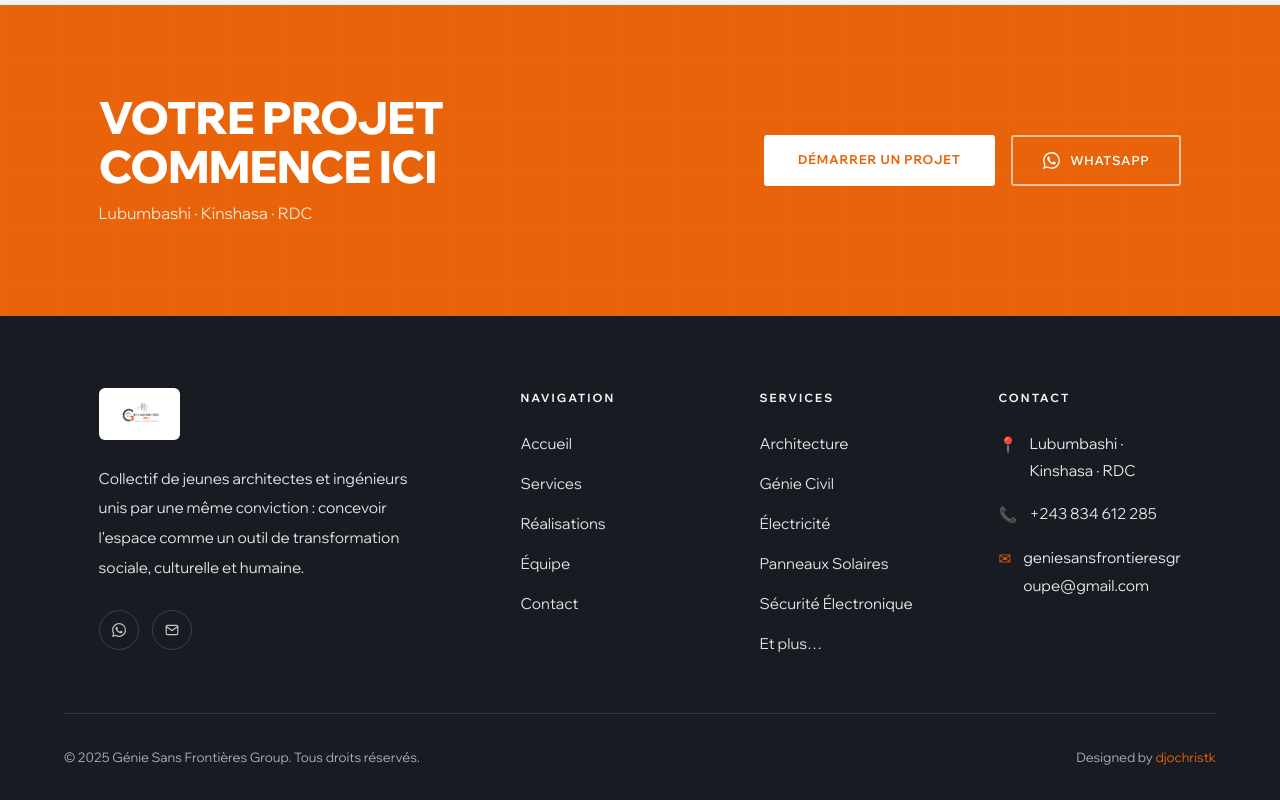
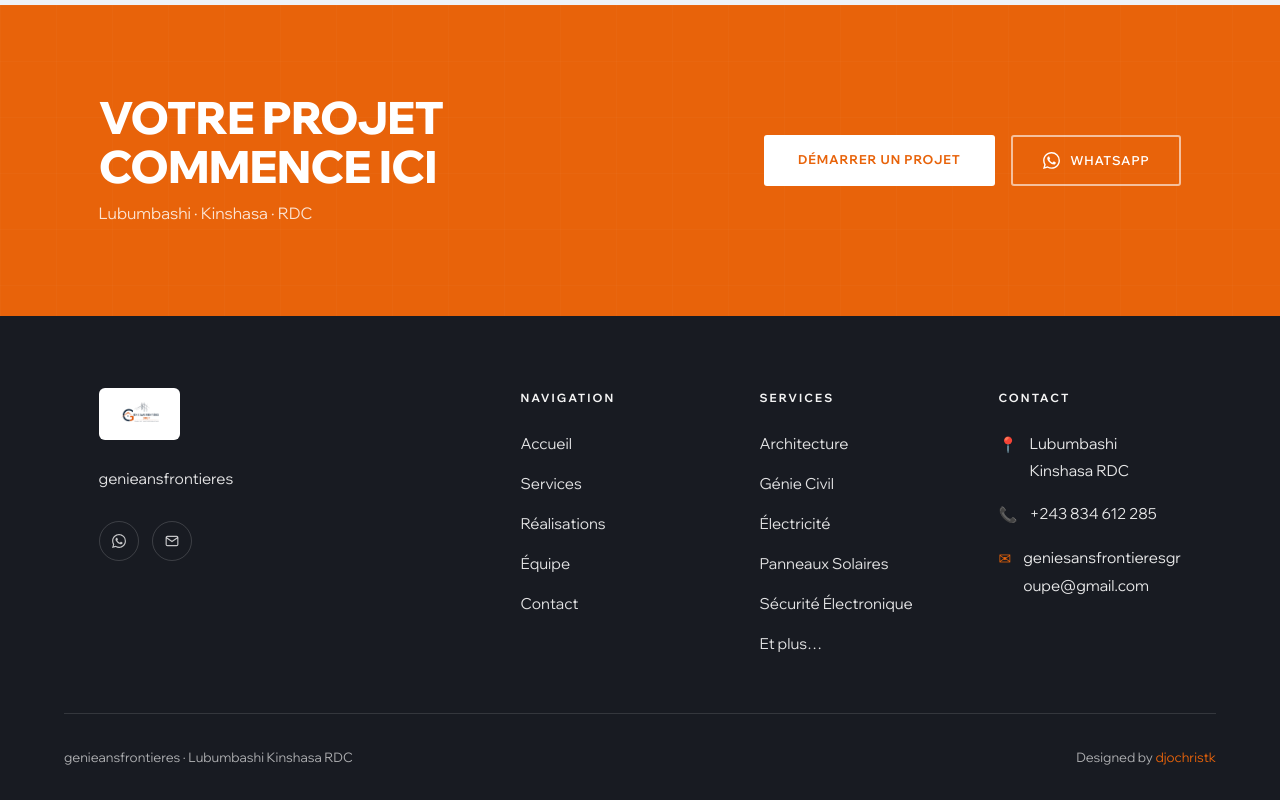
Before and after one commit to Djochrist/genie-sans-frontieres, a plain HTML site: page index.html in a window 1280 px wide. Shown: the part 9600-10400 px from the top of the page. Drawn offline with Linux system fonts and the light colour scheme; a web font is replaced by a local one.

Commit message:
chore: update footer copy across site to 'genieansfrontieres · Lubumbashi Kinshasa RDC'

```diff
--- a/index.html
+++ b/index.html
@@ -537,9 +537,7 @@
   <div class="footer__grid">
     <div>
       <img src="images/logo/logo-transparent.png" alt="Génie Sans Frontières Group" class="footer__brand-logo" />
-      <p class="footer__brand-desc">
-        Collectif de jeunes architectes et ingénieurs unis par une même conviction : concevoir l'espace comme un outil de transformation sociale, culturelle et humaine.
-      </p>
+      <p class="footer__brand-desc">genieansfrontieres</p>
       <div class="footer__socials">
         <a href="https://wa.me/243834612285" target="_blank" rel="noopener" class="footer__social" aria-label="WhatsApp">
           <svg width="14" height="14" viewBox="0 0 24 24" fill="currentColor"><path d="M17.472 14.382c-.297-.149-1.758-.867-2.03-.967-.273-.099-.471-.148-.67.15-.197.297-.767.966-.94 1.164-.173.199-.347.223-.644.075-.297-.15-1.255-.463-2.39-1.475-.883-.788-1.48-1.761-1.653-2.059-.173-.297-.018-.458.13-.606.134-.133.298-.347.446-.52.149-.174.198-.298.298-.497.099-.198.05-.371-.025-.52-.075-.149-.669-1.612-.916-2.207-.242-.579-.487-.5-.669-.51-.173-.008-.371-.01-.57-.01-.198 0-.52.074-.792.372-.272.297-1.04 1.016-1.04 2.479 0 1.462 1.065 2.875 1.213 3.074.149.198 2.096 3.2 5.077 4.487.709.306 1.262.489 1.694.625.712.227 1.36.195 1.871.118.571-.085 1.758-.719 2.006-1.413.248-.694.248-1.289.173-1.413-.074-.124-.272-.198-.57-.347m-5.421 7.403h-.004a9.87 9.87 0 01-5.031-1.378l-.361-.214-3.741.982.998-3.648-.235-.374a9.86 9.86 0 01-1.51-5.26c.001-5.45 4.436-9.884 9.888-9.884 2.64 0 5.122 1.03 6.988 2.898a9.825 9.825 0 012.893 6.994c-.003 5.45-4.437 9.884-9.885 9.884m8.413-18.297A11.815 11.815 0 0012.05 0C5.495 0 .16 5.335.157 11.892c0 2.096.547 4.142 1.588 5.945L.057 24l6.305-1.654a11.882 11.882 0 005.683 1.448h.005c6.554 0 11.89-5.335 11.893-11.893a11.821 11.821 0 00-3.48-8.413z"/></svg>
@@ -574,7 +572,7 @@
       <div class="footer__heading">Contact</div>
       <div class="footer__contact-item">
         <span class="footer__contact-icon">📍</span>
-        <span class="footer__contact-text">Lubumbashi · Kinshasa · RDC</span>
+        <span class="footer__contact-text">Lubumbashi Kinshasa RDC</span>
       </div>
       <div class="footer__contact-item">
         <span class="footer__contact-icon">📞</span>
@@ -590,8 +588,8 @@
       </div>
     </div>
   </div>
-  <div class="footer__bottom">
-    <span class="footer__copy">© 2025 Génie Sans Frontières Group. Tous droits réservés.</span>
+    <div class="footer__bottom">
+    <span class="footer__copy">genieansfrontieres · Lubumbashi Kinshasa RDC</span>
     <span class="footer__credit">Designed by <a href="https://wa.me/243819730124" target="_blank" rel="noopener">djochristk</a></span>
   </div>
 </footer>
```
Also changed, not shown: contact.html (+3 -3 lines), realisations.html (+3 -3 lines), services.html (+3 -3 lines).
